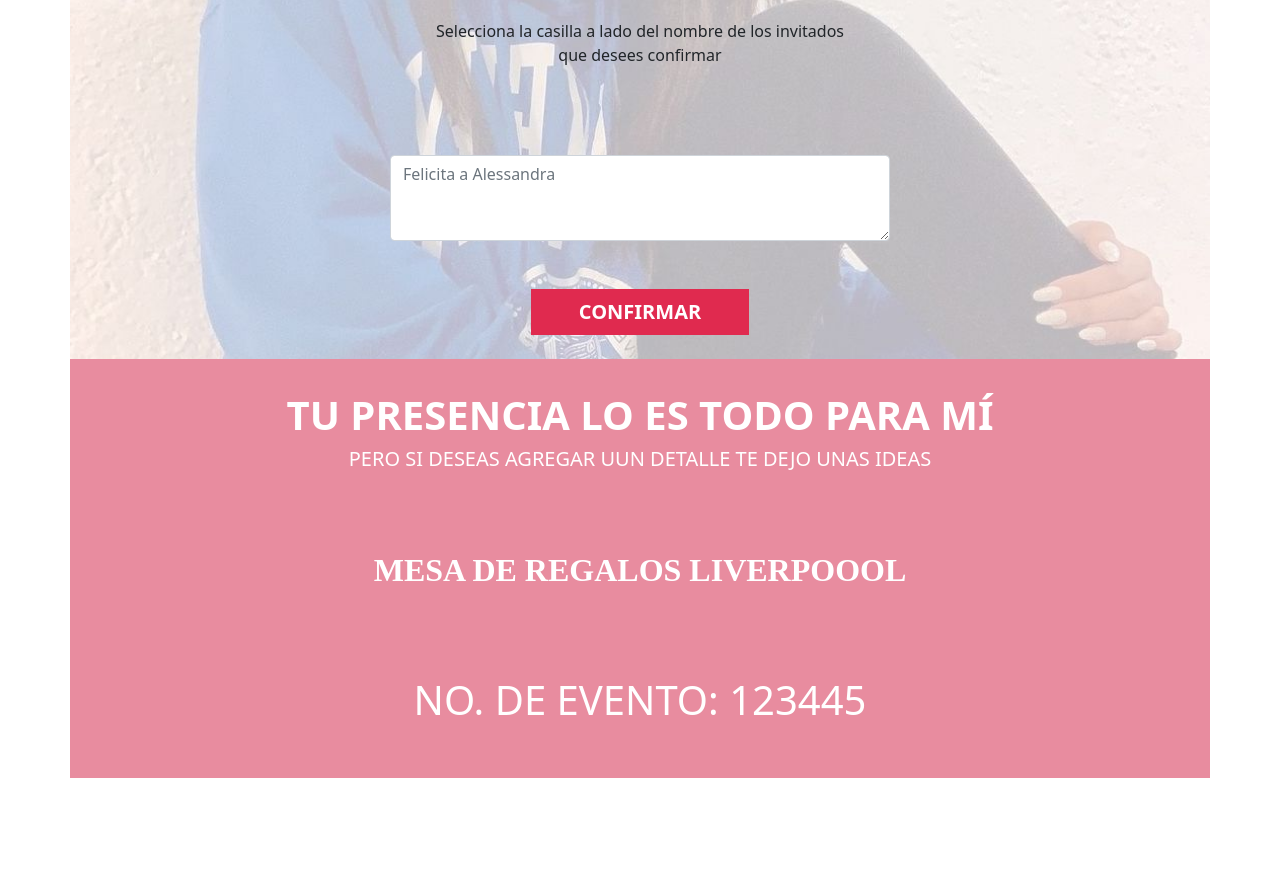
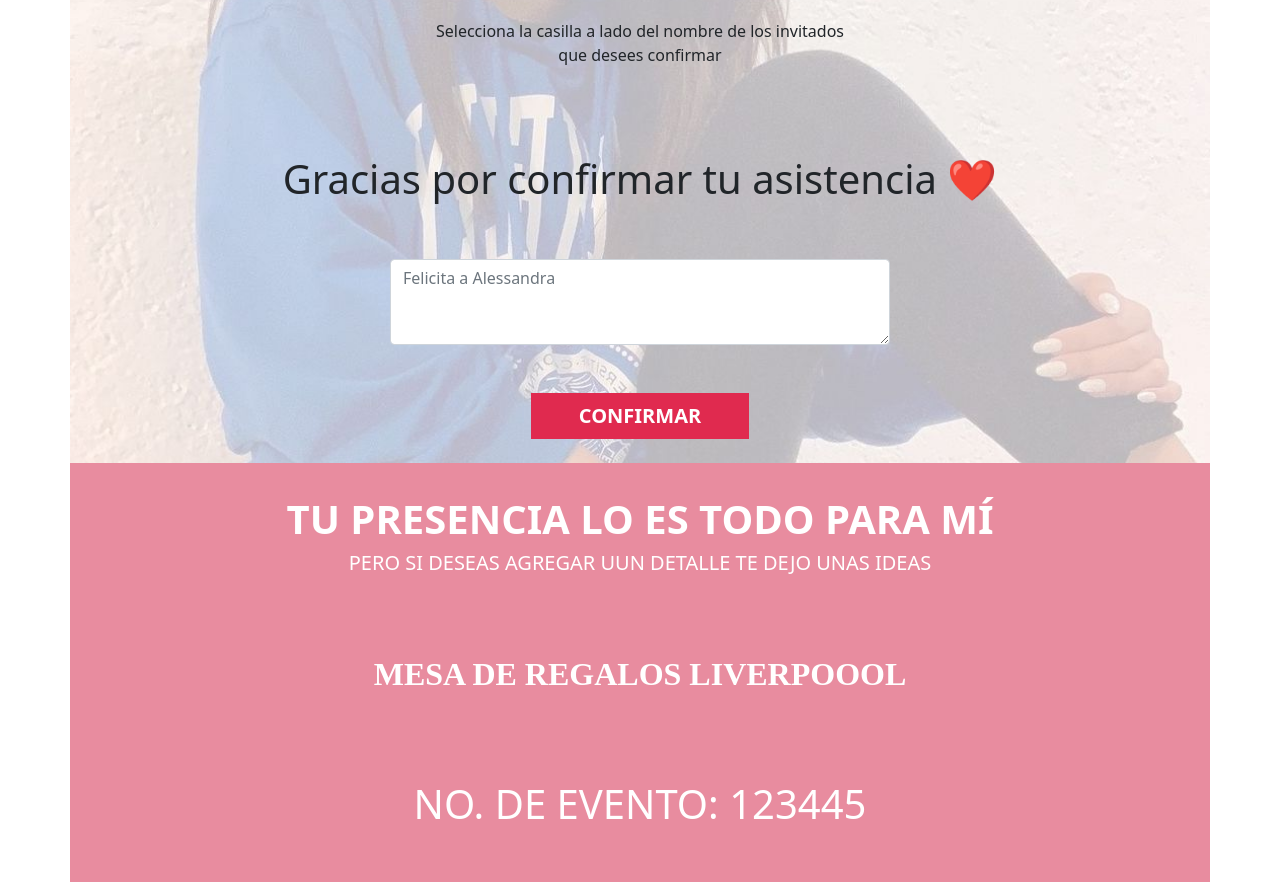
Before and after one commit to FernandoFigueroa14/sweet16, a React (Create React App) app: page / in a window 1280 px wide. Shown: the part 3100-3982 px from the top of the page. Before the commit the page ends 3878 px from the top, so only its background shows below. Built offline with nearby package versions, Linux system fonts and the light colour scheme; a web font is replaced by a local one.

Commit message:
confirmacion

```diff
--- a/src/Confirmacion.js
+++ b/src/Confirmacion.js
@@ -59,7 +59,6 @@ function Confirmacion() {
     useEffect(() => {
         if (id_family) {
             getInvitados();
-            invitados.length === 0 ? setDisabled(true) : setDisabled(false);
         }
     }, []);
 
@@ -91,7 +90,7 @@ function Confirmacion() {
                     }
                 })}
             </div>
-            {disabled ? <h1 className="py-4">Gracias por confirmar tu asistencia ❤️</h1> : <h1 className="d-none"></h1>}
+            {disabled || invitados.length === 0 ? <h1 className="py-4">Gracias por confirmar tu asistencia ❤️</h1> : <h1 className="d-none"></h1>}
             <div className="py-4 d-flex justify-content-center">
                 <Form.Control as="textarea" placeholder='Felicita a Alessandra' rows={3} className="text-confirmacion" />
             </div>
```
